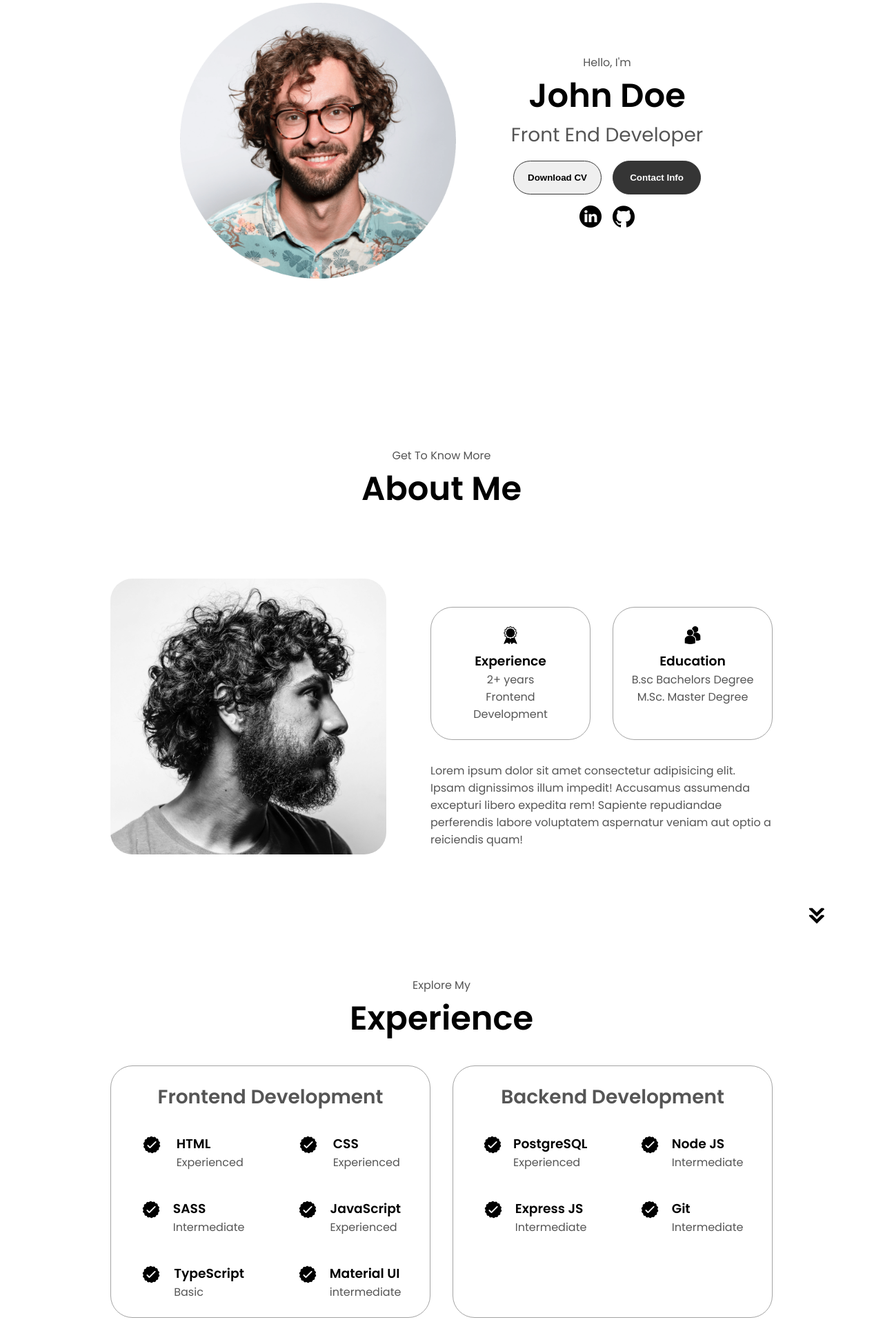
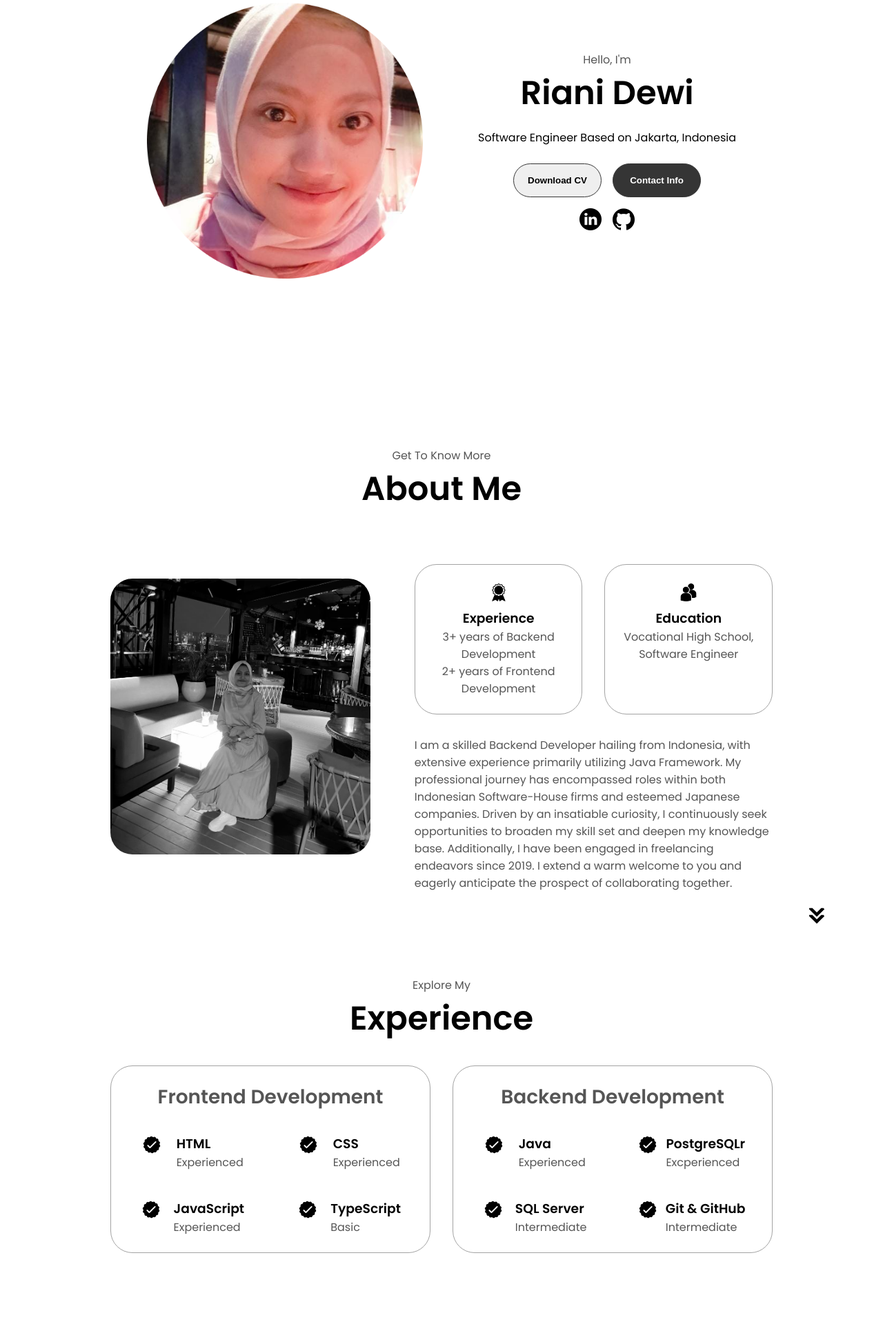
Before and after one commit to liiily18/personal-portfolio, a plain HTML site: page index.html in a window 1280 px wide. Shown: the part 280-2226 px from the top of the page at 69% size. Drawn offline with Linux system fonts and the light colour scheme.

Commit message:
Change desc and pics

```diff
--- a/index.html
+++ b/index.html
@@ -3,13 +3,13 @@
 <head>
     <meta charset="UTF-8">
     <meta name="viewport" content="width=device-width, initial-scale=1.0">
-    <title>My Portfolio</title>
+    <title>Riani Dewi's Portfolio</title>
     <link rel="stylesheet" href="style.css"/>
     <link rel="stylesheet" href="mediaqueries.css"/>
 </head>
 <body>
     <nav id="desktop-nav">
-        <div class="logo">John Doe</div>
+        <div class="logo">Riani Dewi</div>
         <div>
             <ul class="nav-links">
                 <li><a href="#about">About</a></li>
@@ -20,7 +20,7 @@
         </div>
     </nav>
     <nav id="hamburger-nav">
-        <div class="logo">John Doe</div>
+        <div class="logo">Riani Dewi</div>
         <div class="hamburger-menu">
             <div class="hamburger-icon" onclick="toggleMenu()">
                 <span></span>
@@ -38,19 +38,19 @@
 
     <section id="profile">
         <div class="section__pic-container">
-            <img src="./assets/profile-pic.png" alt="John Doe Profile Picture"/>
+            <img src="./assets/profile-pic-pink.png" alt="Riani Dewi Profile Picture"/>
         </div>
         <div class="section__text">
             <p class="section__text__p1">Hello, I'm</p>
-            <h1 class="title">John Doe</h1>
-            <p class="section__text__p2">Front End Developer</p>
+            <h1 class="title">Riani Dewi</h1>
+            <p class="section__text__p2"></p>Software Engineer Based on Jakarta, Indonesia</p><br>
             <div class="btn-container">
-                <button class="btn btn-color-2" onclick="window.open('./assets/resume-example.pdf')">Download CV</button>
+                <button class="btn btn-color-2" onclick="window.open('./assets/resume-riani.pdf')">Download CV</button>
                 <button class="btn btn-color-1" onclick="location.href('./#contacts')">Contact Info</button>
             </div>
             <div id="socials-container">
-                <img src="./assets/linkedin.png" alt="My LinkedIn Profile" class="icon" onclick="location.href='https://linkedin.com/'"/>
-                <img src="./assets/github.png" alt="My Github Profile" class="icon" onclick="location.href='https://github.com/'"/>
+                <img src="./assets/linkedin.png" alt="My LinkedIn Profile" class="icon" onclick="location.href='https://www.linkedin.com/in/rianidewi/'"/>
+                <img src="./assets/github.png" alt="My Github Profile" class="icon" onclick="location.href='https://github.com/liiily18/'"/>
             </div>
         </div>
     </section>
@@ -59,23 +59,25 @@
         <h1 class="title">About Me</h1>
         <div class="section-container">
             <div class="section__pic-container">
-                <img src="./assets/about-pic.png" alt="Profile Picture" class="about-pic"/>
+                <img src="./assets/pic-bw.png" alt="Profile Picture" class="about-pic"/>
             </div>
             <div class="about-details-container">
                 <div class="about-containers">
                     <div class="details-container">
                         <img src="./assets/experience.png" alt="Experience Icon" class="icon">
                         <h3>Experience</h3>
-                        <p>2+ years <br>Frontend Development</p>
+                        <p>3+ years of Backend Development</p>
+                        <p>2+ years of Frontend Development</p>
                     </div>
                     <div class="details-container">
                         <img src="./assets/education.png" alt="Education Icon" class="icon">
                         <h3>Education</h3>
-                        <p>B.sc Bachelors Degree <br>M.Sc. Master Degree</p>
+                        <p>Vocational High School, Software Engineer</p>
                     </div>
                 </div>
                 <div class="text-container">
-                    <p>Lorem ipsum dolor sit amet consectetur adipisicing elit. Ipsam dignissimos illum impedit! Accusamus assumenda excepturi libero expedita rem! Sapiente repudiandae perferendis labore voluptatem aspernatur veniam aut optio a reiciendis quam!</p>
+                    <p>I am a skilled Backend Developer hailing from Indonesia, with extensive experience primarily utilizing Java Framework. My professional journey has encompassed roles within both Indonesian Software-House firms and esteemed Japanese companies. Driven by an insatiable curiosity, I continuously seek opportunities to broaden my skill set and deepen my knowledge base. Additionally, I have been engaged in freelancing endeavors since 2019. I extend a warm welcome to you and eagerly anticipate the prospect of collaborating together.
+                    </p>
                 </div>
             </div>
         </div>
@@ -106,13 +108,6 @@
                         <article>
                             <img src="./assets/checkmark.png" alt="Excperience Icon" class="icon">
                             <div>
-                                <h3>SASS</h3>
-                                <p>Intermediate</p>
-                           </div>
-                        </article>
-                        <article>
-                            <img src="./assets/checkmark.png" alt="Excperience Icon" class="icon">
-                            <div>
                                 <h3>JavaScript</h3>
                                 <p>Experienced</p>
                             </div>
@@ -124,13 +119,6 @@
                                 <p>Basic</p>
                             </div>
                         </article>
-                        <article>
-                            <img src="./assets/checkmark.png" alt="Excperience Icon" class="icon">
-                            <div>
-                                <h3>Material UI</h3>
-                                <p>intermediate</p>
-                            </div>
-                        </article>
                     </div>
                 </div>
                 <div class="details-container">
@@ -139,28 +127,28 @@
                         <article>
                             <img src="./assets/checkmark.png" alt="Excperience Icon" class="icon">
                             <div>
-                               <h3>PostgreSQL</h3>
+                               <h3>Java</h3>
                                <p>Experienced</p>
                            </div>
                         </article>
                         <article>
                             <img src="./assets/checkmark.png" alt="Excperience Icon" class="icon">
                             <div>
-                                <h3>Node JS</h3>
-                                <p>Intermediate</p>
+                                <h3>PostgreSQLr</h3>
+                                <p>Excperienced</p>
                             </div>
                         </article>
                         <article>
                             <img src="./assets/checkmark.png" alt="Excperience Icon" class="icon">
                             <div>
-                                <h3>Express JS</h3>
+                                <h3>SQL Server</h3>
                                 <p>Intermediate</p>
                             </div>
                         </article>
                         <article>
                             <img src="./assets/checkmark.png" alt="Excperience Icon" class="icon">
                            <div>
-                               <h3>Git</h3>
+                               <h3>Git & GitHub</h3>
                                <p>Intermediate</p>
                            </div>
                         </article>
@@ -215,11 +203,12 @@
         <div class="contact-info-upper-container">
             <div class="contact-info-container">
                 <img src="./assets/email.png" alt="Email Icon" class="icon email-icon"/>
-                <p><a href="mailto:examplemail@gmail.com">Example@gmail.com</a></p>
+                <p><a href="mailto:sitinurfitrianidewi@gmail.com">sitinurfitrianidewi@gmail.com</a></p>
             </div>
+
             <div class="contact-info-container">
                 <img src="./assets/linkedin.png" alt="LinkedIn Icon" class="icon contact-icon"/>
-                <p><a href="https://www.linkedin.com/">LinkedIn</a></p>
+                <p><a href="https://www.linkedin.com/in/rianidewi/">LinkedIn</a></p>
             </div>
         </div>
     </section>
@@ -234,7 +223,7 @@
                 </ul>
             </div>
         </nav>
-        <p>Copyright &#169; 2024 John Doe. All Rights Reserved.</p>
+        <p>Copyright &#169; 2024 Riani Dewi. All Rights Reserved.</p>
     </footer>
     <script src="script.js"></script>
 </body>
```
Also changed, not shown: assets/pic-bw.png (added), assets/profile-pic-pink.png (added), 1 other file.
